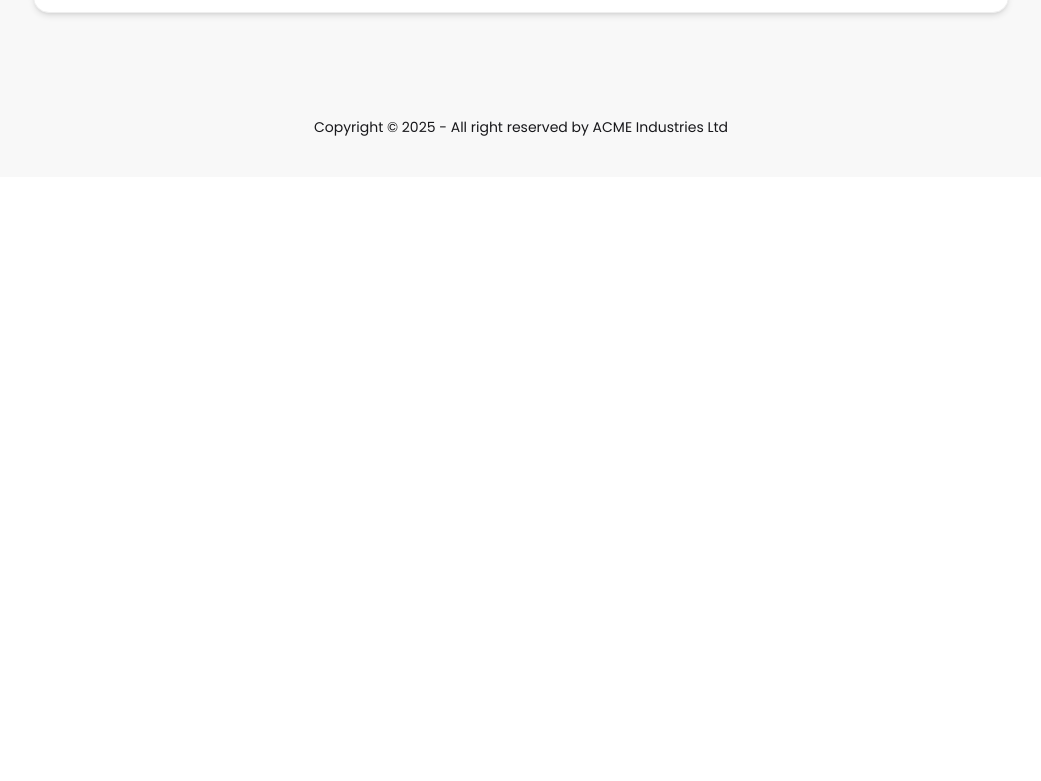
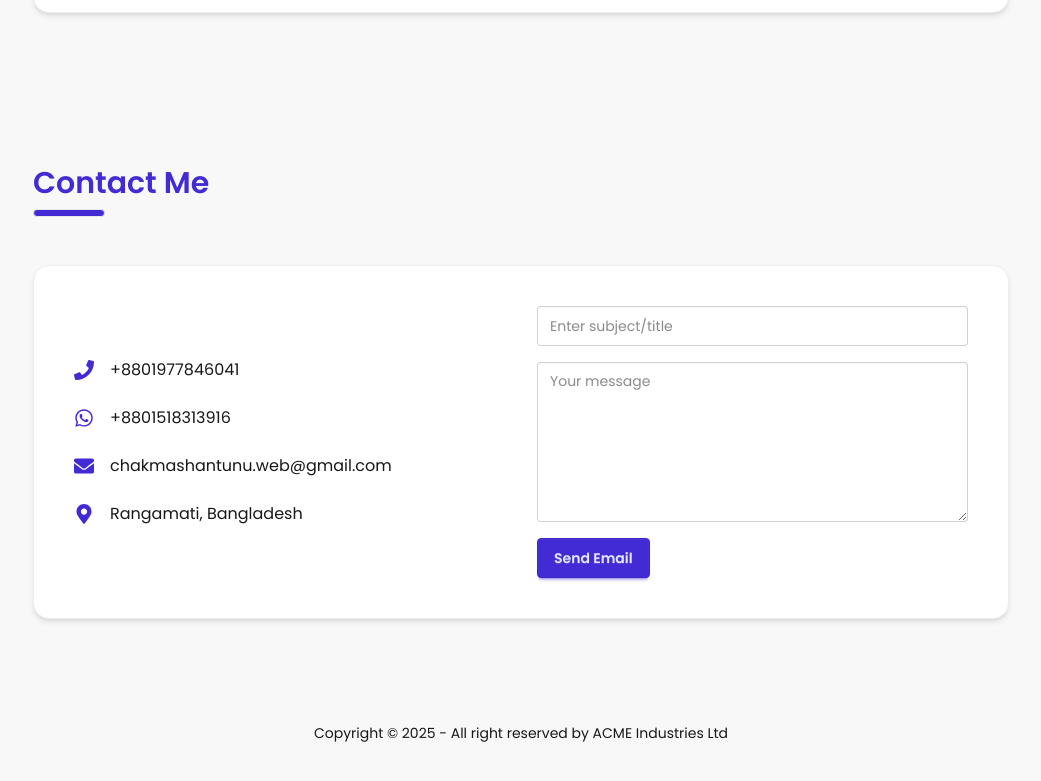
Before and after one commit to ChakmaShantunu/portfolio-2025, a React (Vite) app: page / in a window 1280 px wide. Shown: the part 3621-4402 px from the top of the page, without its empty margins (119-1160 px from the left). Before the commit the page ends 3798 px from the top, so only its background shows below. Built offline with nearby package versions, Linux system fonts and the light colour scheme.

Commit message:
contact me section done

```diff
--- /dev/null
+++ b/src/components/Contact/Contact.jsx
@@ -0,0 +1,51 @@
+import React from 'react';
+import { FaWhatsapp, FaEnvelope, FaMapMarkerAlt, FaPhone } from 'react-icons/fa';
+
+const Contact = () => {
+    return (
+        <section className="max-w-5xl mx-auto px-6 py-16" id="contact" data-aos="fade-up">
+            <h2 className="text-3xl font-semibold text-primary mb-2">Contact Me</h2>
+            <div className='h-2 border border-gray-200 rounded w-18 bg-primary mb-12'></div>
+
+            <div className="bg-base-100 border border-base-300 shadow-md rounded-2xl p-6 lg:p-10 flex flex-col lg:flex-row gap-8 justify-center items-center">
+
+                {/* Left Side: Contact Info */}
+                <div className="flex-1 space-y-6">
+                    <div className="flex items-center gap-4">
+                        <FaPhone className="text-xl text-primary" />
+                        <span className="text-base-content">+8801977846041</span>
+                    </div>
+                    <div className="flex items-center gap-4">
+                        <FaWhatsapp className="text-xl text-primary" />
+                        <span className="text-base-content">+8801518313916</span>
+                    </div>
+                    <div className="flex items-center gap-4">
+                        <FaEnvelope className="text-xl text-primary" />
+                        <span className="text-base-content">chakmashantunu.web@gmail.com</span>
+                    </div>
+                    <div className="flex items-center gap-4">
+                        <FaMapMarkerAlt className="text-xl text-primary" />
+                        <span className="text-base-content">Rangamati, Bangladesh</span>
+                    </div>
+                </div>
+
+                {/* Right Side: Form */}
+                <div className="flex-1 space-y-4">
+                    <input
+                        type="text"
+                        placeholder="Enter subject/title"
+                        className="input input-bordered w-full"
+                    />
+                    <textarea
+                        className="textarea textarea-bordered w-full h-40"
+                        placeholder="Your message"
+                    ></textarea>
+                    <button className="btn btn-primary">Send Email</button>
+                </div>
+
+            </div>
+        </section>
+    );
+};
+
+export default Contact;
--- a/src/pages/Home/Home.jsx
+++ b/src/pages/Home/Home.jsx
@@ -4,6 +4,7 @@ import AboutMe from '../about/About';
 import Skills from '../../components/skills/Skills';
 import Education from '../../components/Education/Education';
 import Projects from '../../components/Projects/Projects';
+import Contact from '../../components/Contact/Contact';
 
 const Home = () => {
     return (
@@ -13,6 +14,7 @@ const Home = () => {
             <Skills></Skills>
             <Education></Education>
             <Projects></Projects>
+            <Contact></Contact>
         </div>
     );
 };
```
